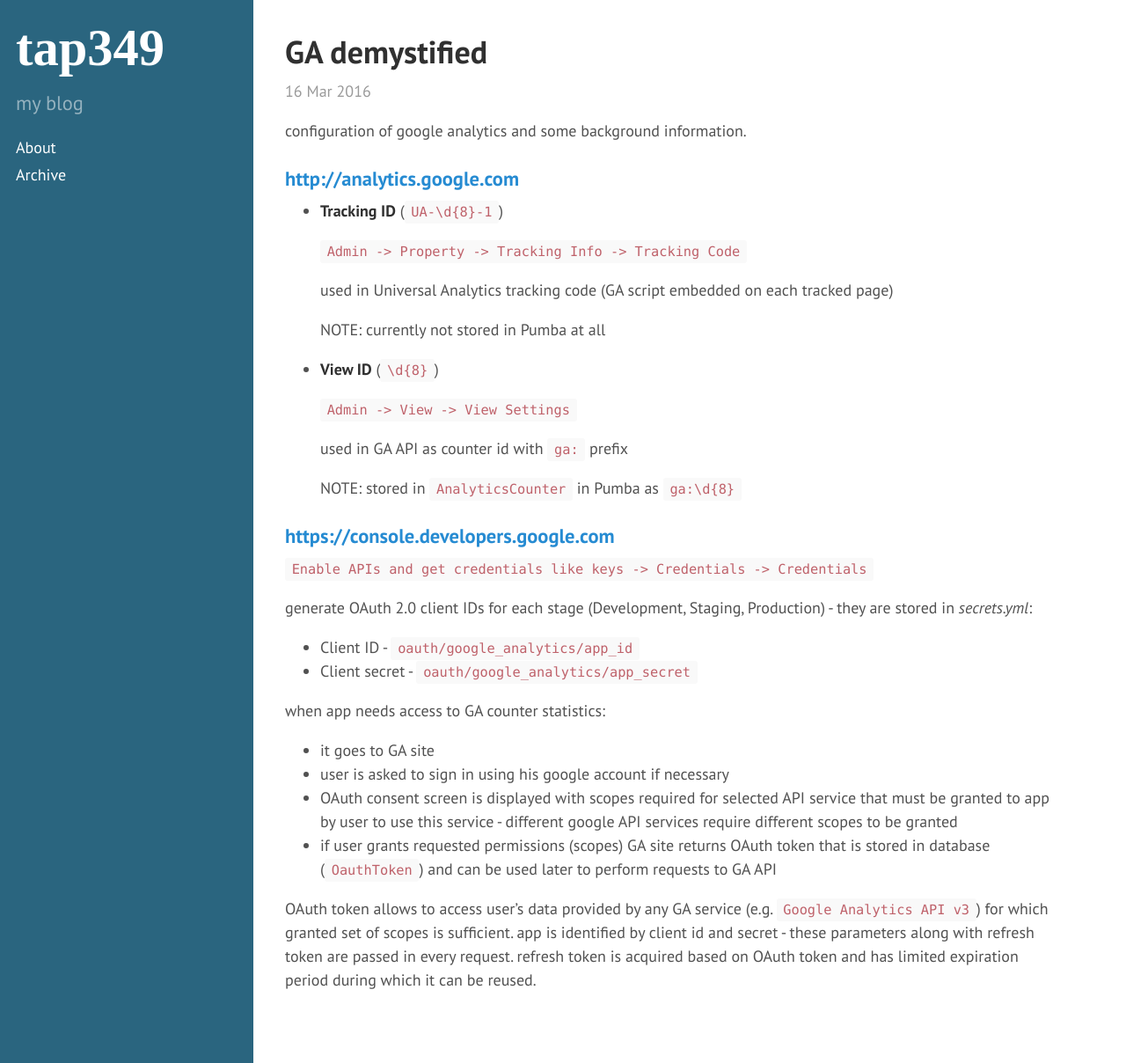
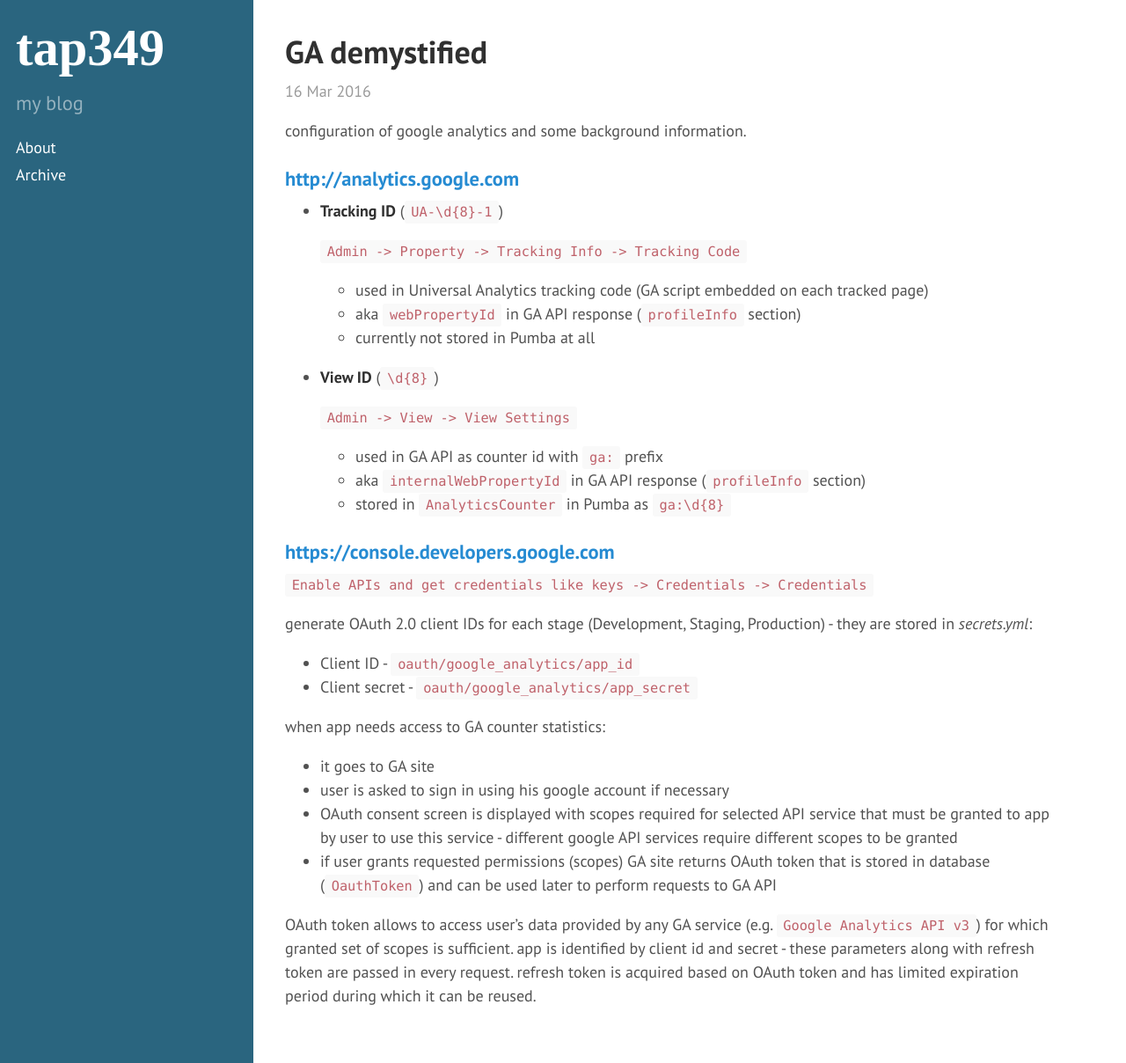
Before and after one commit to tap349/tap349.github.io, a Jekyll site: the page built from _posts/2016-03-16-GA-demystified.md, in a window 1280 px wide and 1208 px high. Shown: the whole window at 88% size. Built offline with Jekyll 4.4.1, drawn with Linux system fonts in a browser that asks for light colours.

Commit message:
update 2016-03-16_14:02:20

```diff
--- a/_posts/2016-03-16-GA-demystified.md
+++ b/_posts/2016-03-16-GA-demystified.md
@@ -16,17 +16,17 @@
 
   `Admin -> Property -> Tracking Info -> Tracking Code`
 
-  used in Universal Analytics tracking code (GA script embedded on each tracked page)
-
-  NOTE: currently not stored in Pumba at all
+  - used in Universal Analytics tracking code (GA script embedded on each tracked page)
+  - aka `webPropertyId` in GA API response (`profileInfo` section)
+  - currently not stored in Pumba at all
 
 - **View ID** (`\d{8}`)
 
   `Admin -> View -> View Settings`
 
-  used in GA API as counter id with `ga:` prefix
-
-  NOTE: stored in `AnalyticsCounter` in Pumba as `ga:\d{8}`
+  - used in GA API as counter id with `ga:` prefix
+  - aka `internalWebPropertyId` in GA API response (`profileInfo` section)
+  - stored in `AnalyticsCounter` in Pumba as `ga:\d{8}`
 
 ### <https://console.developers.google.com>
 
```
